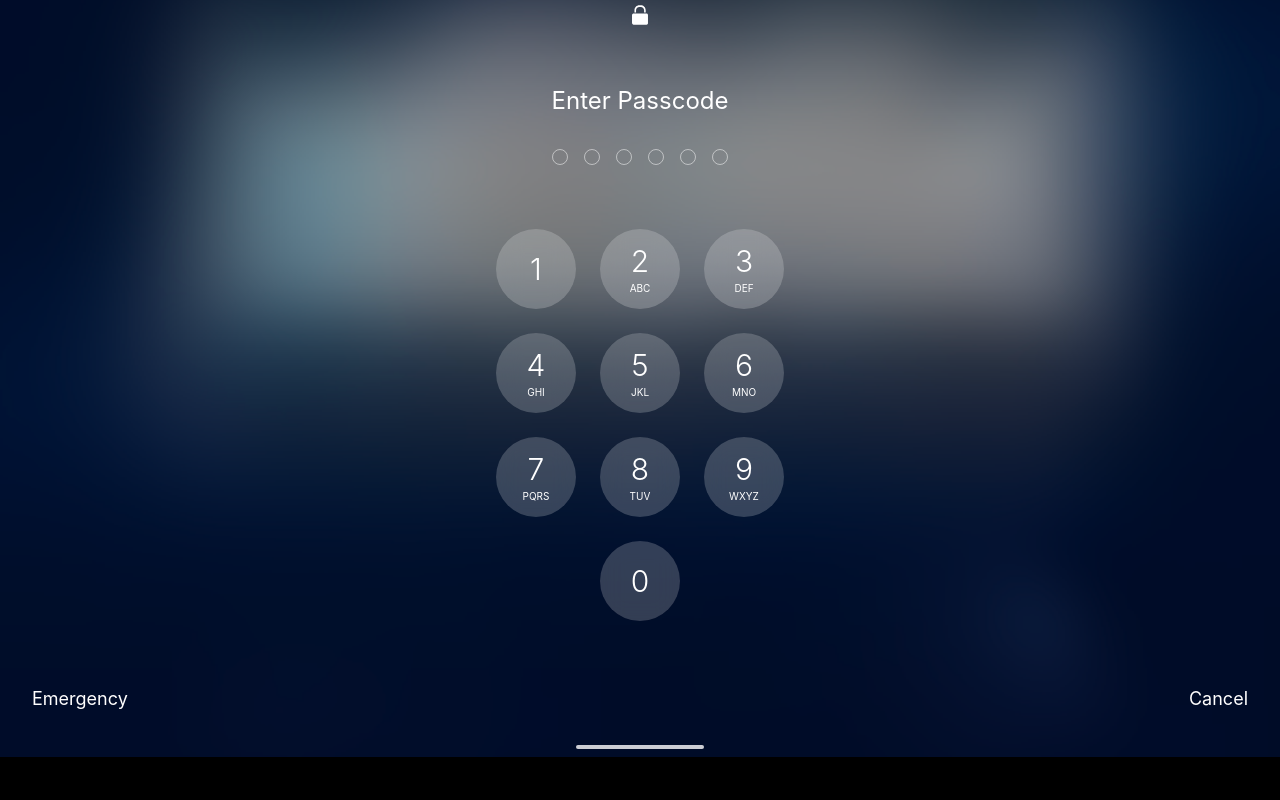
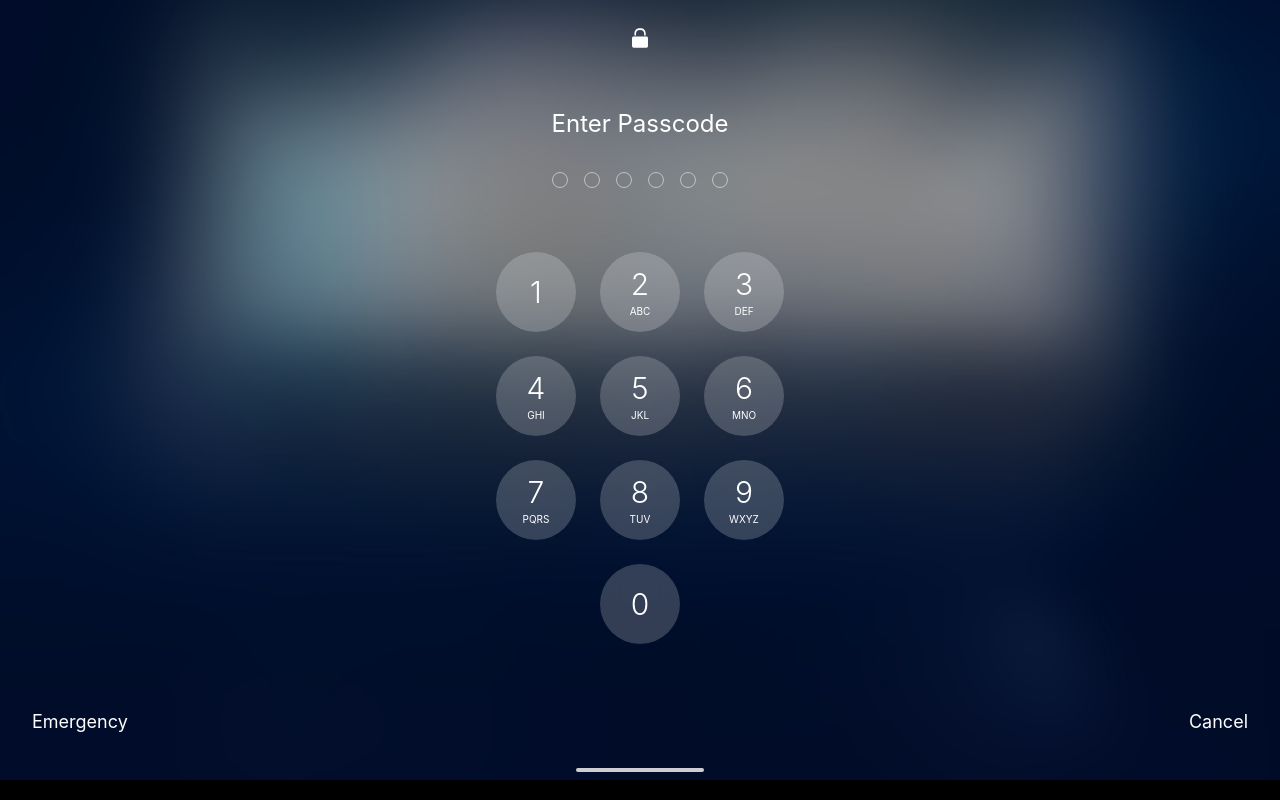
Before and after one commit to volvos12/Enigma, a SvelteKit app: page / in a window 1280 px wide. Built offline with nearby package versions, Linux system fonts and the light colour scheme.

Commit message:
trying to rezolve bugs partea a 6 a :((((

```diff
--- a/src/app.css
+++ b/src/app.css
@@ -1,7 +1,7 @@
 @import 'tailwindcss';
 html, body {
-    margin-top: -43px;
-    height: 100%;
+    margin-top: -20px;
+    height: 100lvh !important;
     background: black;
     padding: env(safe-area-inset-top, 0) env(safe-area-inset-right, 0) env(safe-area-inset-bottom, 0) env(safe-area-inset-left, 0);
 }
```
